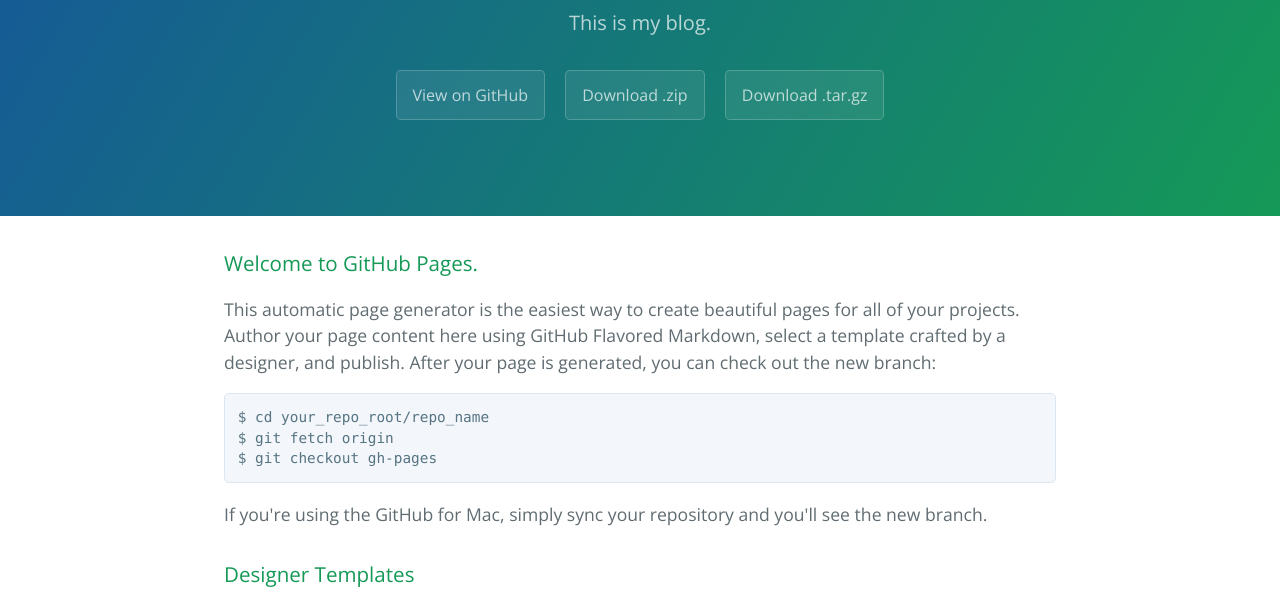
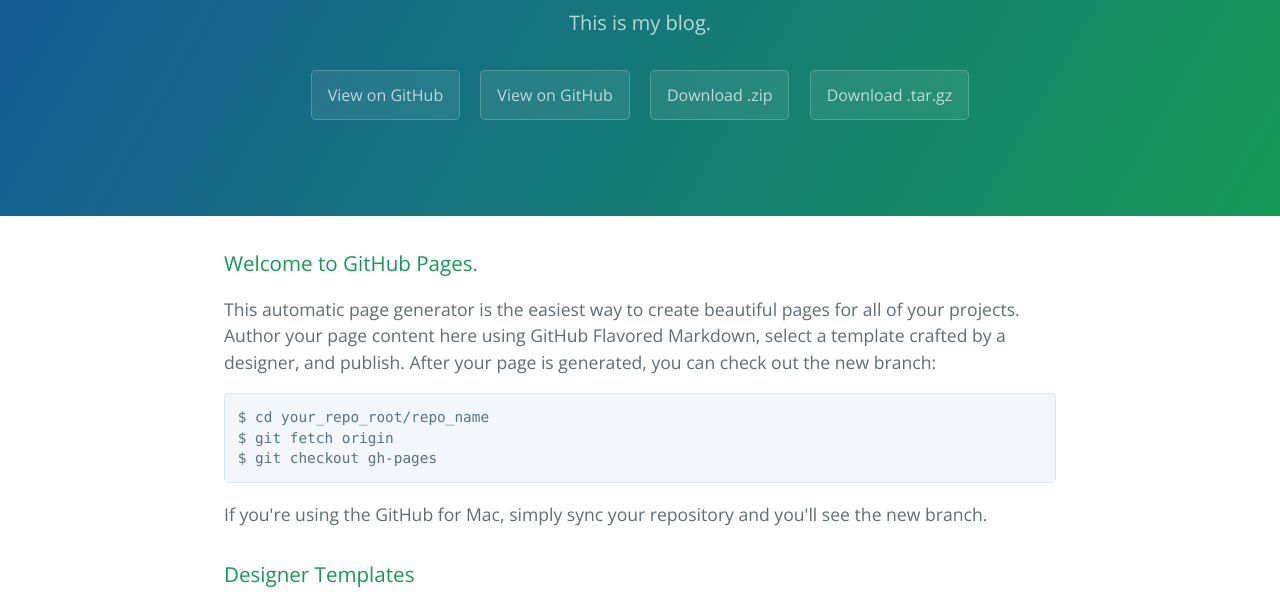
Before and after one commit to IP19910522/Blog, a plain HTML site: page index.html in a window 1280 px wide. Shown: the part 167-772 px from the top of the page. Drawn offline with nearby package versions, Linux system fonts and the light colour scheme.

Commit message:
Update index.html

```diff
--- a/index.html
+++ b/index.html
@@ -14,6 +14,7 @@
       <h1 class="project-name">uptop1</h1>
       <h2 class="project-tagline">This is my blog.</h2>
       <a href="https://github.com/uptop/Blog" class="btn">View on GitHub</a>
+       <a href="https://github.com/uptop/Blog/test.html" class="btn">View on GitHub</a>
       <a href="https://github.com/uptop/Blog/zipball/master" class="btn">Download .zip</a>
       <a href="https://github.com/uptop/Blog/tarball/master" class="btn">Download .tar.gz</a>
     </section>
```
